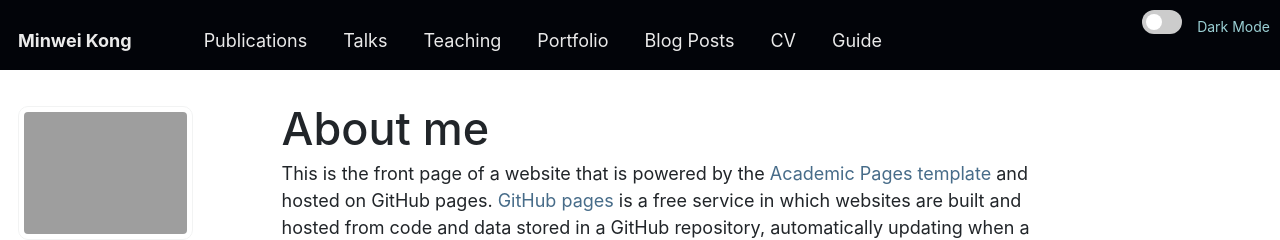
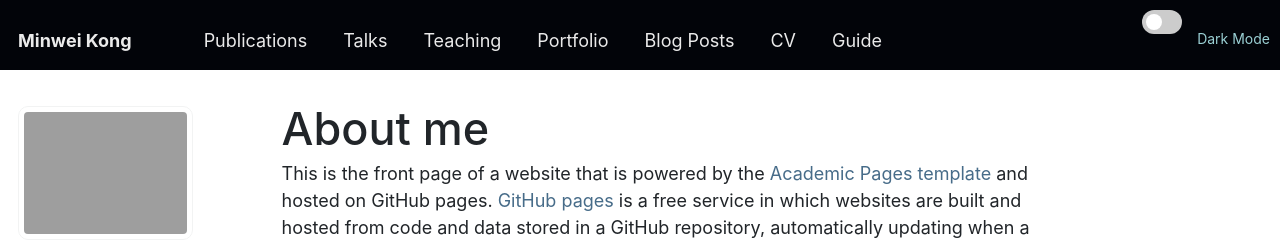
Before and after one commit to Minw913/minw913.github.io, a Jekyll site: the page built from _pages/about.md, in a window 1280 px wide. Shown: the top 240 px of the page. Built offline with Jekyll 4.4.1, drawn with Linux system fonts in a browser that asks for light colours; nearby versions of some CDN libraries.

Commit message:
try align text with button

```diff
--- a/assets/css/main.scss
+++ b/assets/css/main.scss
@@ -177,24 +177,19 @@
   color: #9bd0d4;
   font-size: 14px;
   //line-height: 24px;
-  //vertical-align: middle;
-}
-
-/* 使按钮和文字更紧凑地放在一起 */
-.toggle-container {
-  display: flex;
-  align-items: center;
-  gap: 5px; /* 控制开关按钮与文字之间的间距 */
+  vertical-align: middle;
 }
 
 /* 将开关容器放在页面右上角 */
+/* 使按钮和文字更紧凑地放在一起 */
 .toggle-container {
   position: absolute;
   top: 10px;
   right: 10px;
-  display: flex;
-  align-items: center;
+  // display: flex;
+  // align-items: center;
   z-index: 100;
+  gap: 5px; /* 控制开关按钮与文字之间的间距 */
 }
 
 .carousel-item {
```
